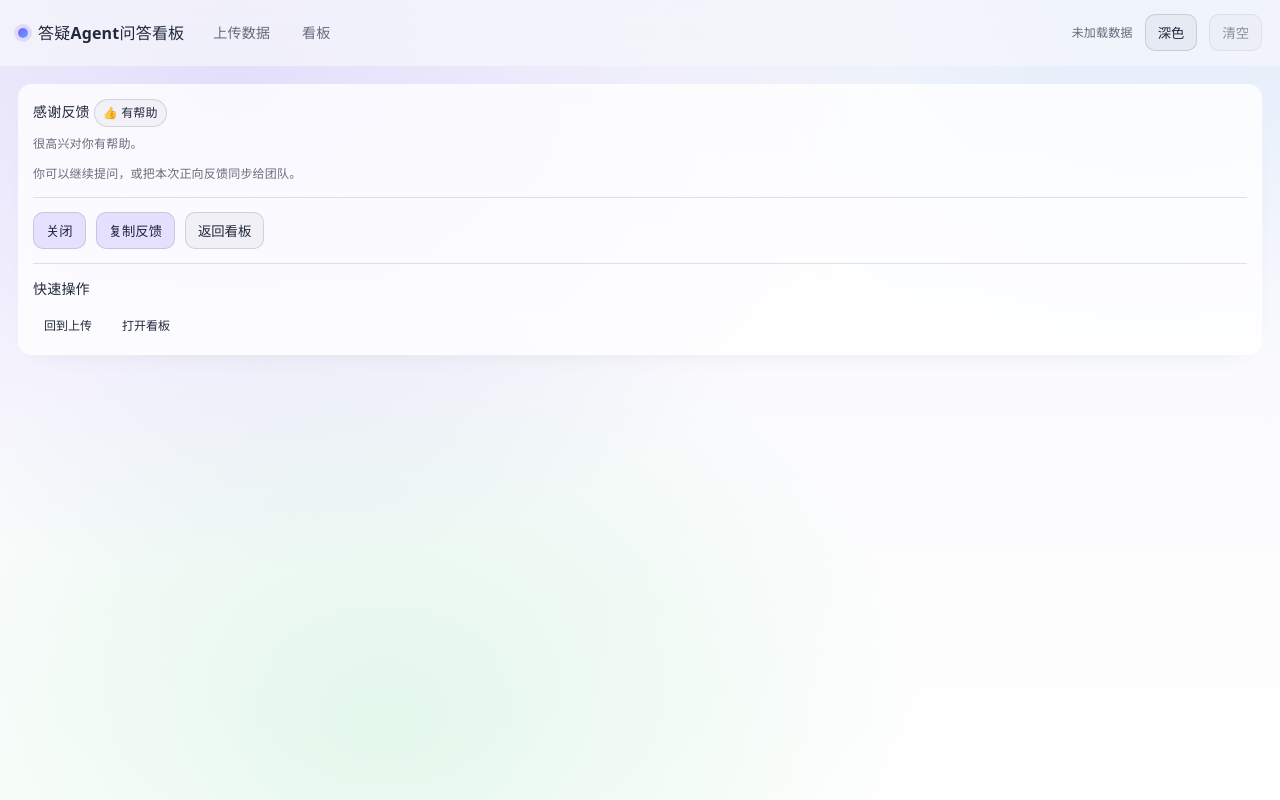
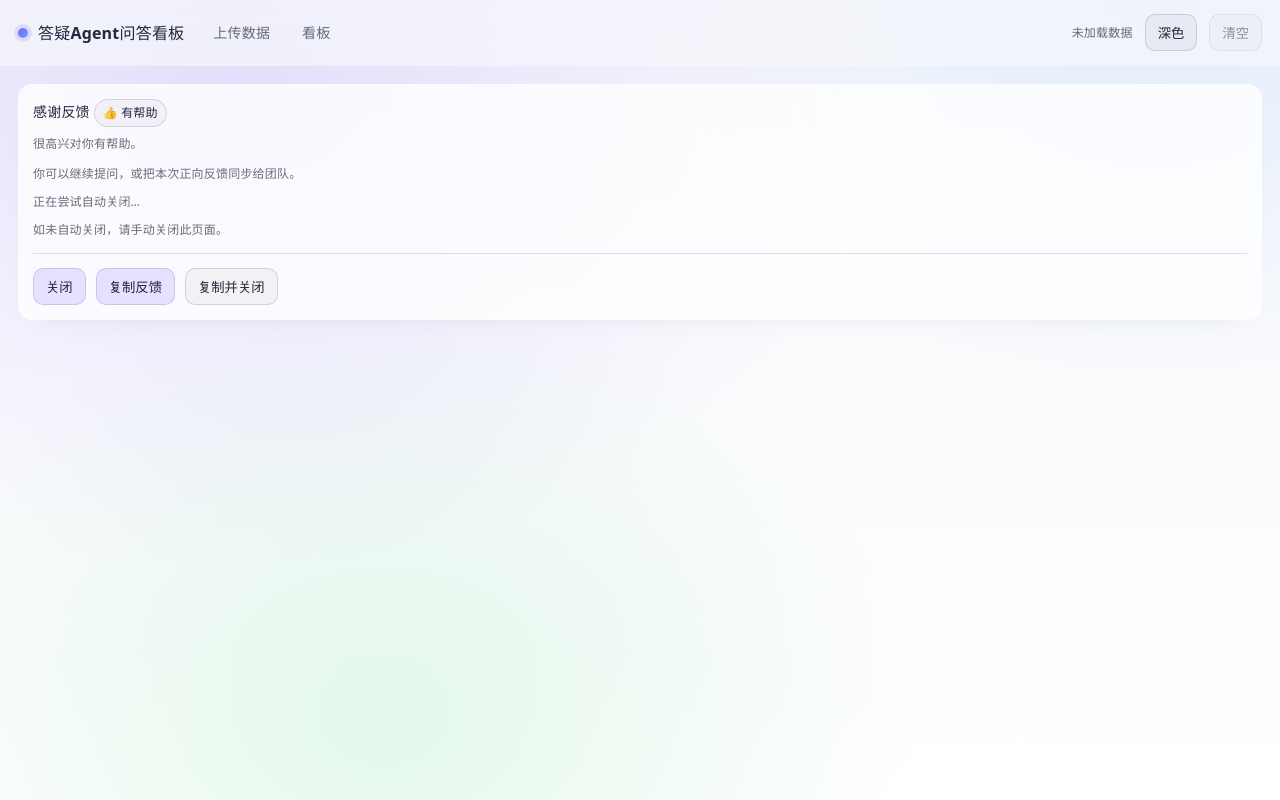
Before and after one commit to Grover-Shum/dmc_answer_bot_pannel, a React (Vite) app in the folder dashboard/: page /feedback/up in a window 1280 px wide. Built offline with nearby package versions, Linux system fonts and the light colour scheme.

Commit message:
feat: auto-close feedback pages

```diff
--- a/dashboard/src/ui/pages/FeedbackPage.tsx
+++ b/dashboard/src/ui/pages/FeedbackPage.tsx
@@ -1,10 +1,9 @@
-import { useMemo, useState } from 'react'
-import { useNavigate } from 'react-router-dom'
+import { useEffect, useMemo, useState } from 'react'
 
 export function FeedbackPage({ type }: { type: 'up' | 'down' }) {
-  const navigate = useNavigate()
   const [note, setNote] = useState('')
   const [copyHint, setCopyHint] = useState<string | null>(null)
+  const [secondsLeft, setSecondsLeft] = useState(3)
 
   const title = type === 'up' ? '感谢反馈' : '已收到'
   const subtitle = type === 'up' ? '很高兴对你有帮助。' : '我们会持续改进。你也可以补充一句原因。'
@@ -25,6 +24,25 @@ export function FeedbackPage({ type }: { type: 'up' | 'down' }) {
     ].filter((v): v is string => v != null)
     return lines.join('\n')
   }, [note, type])
+
+  const autoCloseEnabled = type === 'up' || note.trim() === ''
+
+  useEffect(() => {
+    if (!autoCloseEnabled) return
+    if (secondsLeft <= 0) return
+
+    const t = window.setTimeout(() => {
+      setSecondsLeft((s) => Math.max(0, s - 1))
+    }, 1000)
+    return () => window.clearTimeout(t)
+  }, [autoCloseEnabled, secondsLeft])
+
+  useEffect(() => {
+    if (!autoCloseEnabled) return
+    if (secondsLeft !== 0) return
+
+    window.close()
+  }, [autoCloseEnabled, secondsLeft])
 
   return (
     <div className="page">
@@ -48,6 +66,14 @@ export function FeedbackPage({ type }: { type: 'up' | 'down' }) {
           <div className="hint-body">你可以继续提问，或把本次正向反馈同步给团队。</div>
         )}
         {copyHint ? <div className="help">{copyHint}</div> : null}
+        {autoCloseEnabled ? (
+          <div className="help">{secondsLeft > 0 ? `${secondsLeft}s 后自动关闭…` : '正在尝试自动关闭…'}</div>
+        ) : (
+          <div className="help">已检测到补充说明输入，自动关闭已暂停。</div>
+        )}
+        {autoCloseEnabled && secondsLeft === 0 ? (
+          <div className="help">如未自动关闭，请手动关闭此页面。</div>
+        ) : null}
         <div className="divider" />
         <div className="card-actions">
           <button
@@ -73,31 +99,16 @@ export function FeedbackPage({ type }: { type: 'up' | 'down' }) {
           </button>
           <button
             className="btn btn-secondary"
-            onClick={() => {
-              navigate('/dashboard')
+            onClick={async () => {
+              try {
+                await navigator.clipboard.writeText(payload)
+                window.close()
+              } catch {
+                setCopyHint('复制失败，请手动选中内容复制。')
+              }
             }}
           >
-            返回看板
-          </button>
-        </div>
-        <div className="divider" />
-        <div className="hint-title">快速操作</div>
-        <div className="chips">
-          <button
-            className="chip"
-            onClick={() => {
-              navigate('/')
-            }}
-          >
-            回到上传
-          </button>
-          <button
-            className="chip"
-            onClick={() => {
-              navigate('/dashboard')
-            }}
-          >
-            打开看板
+            复制并关闭
           </button>
         </div>
       </div>
```
